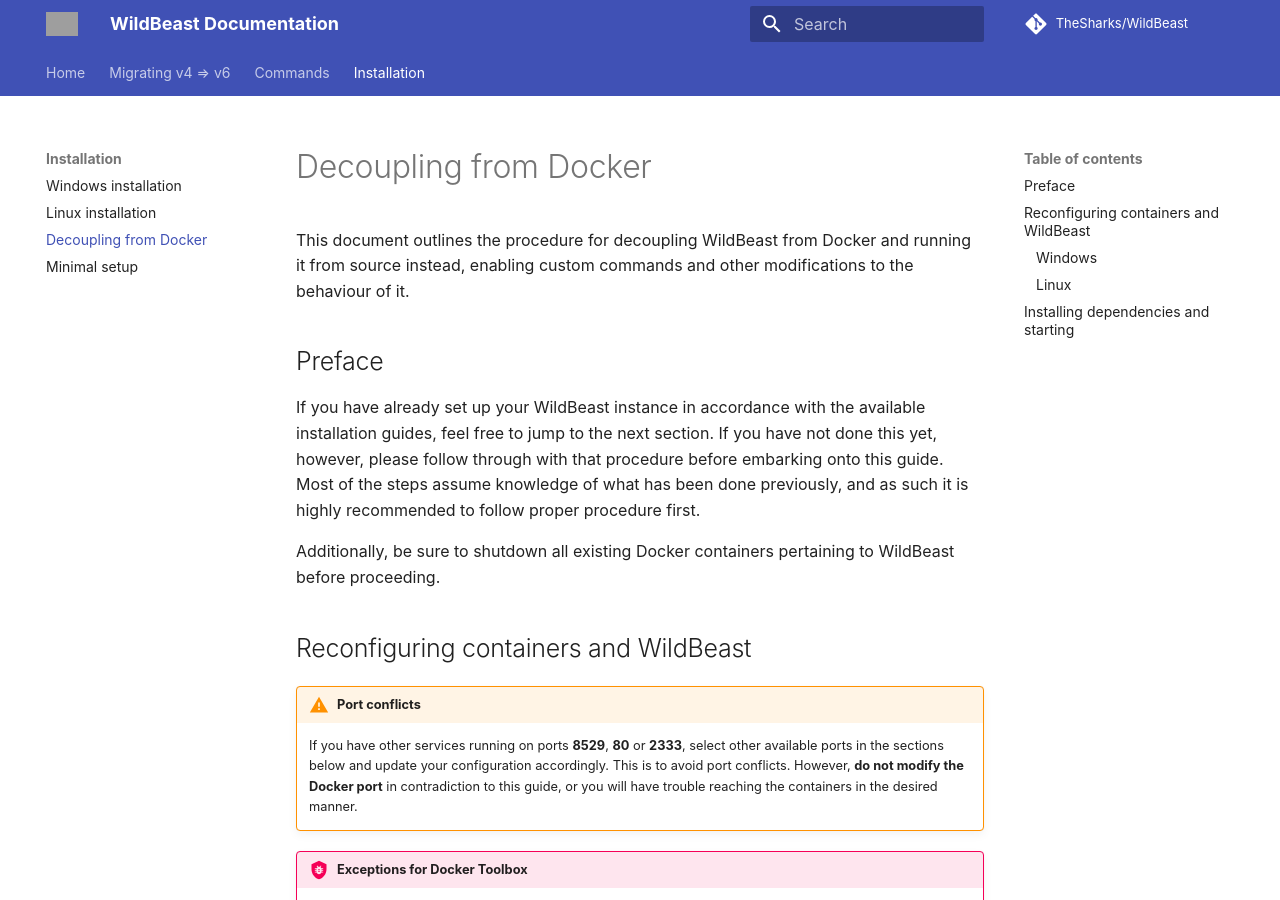
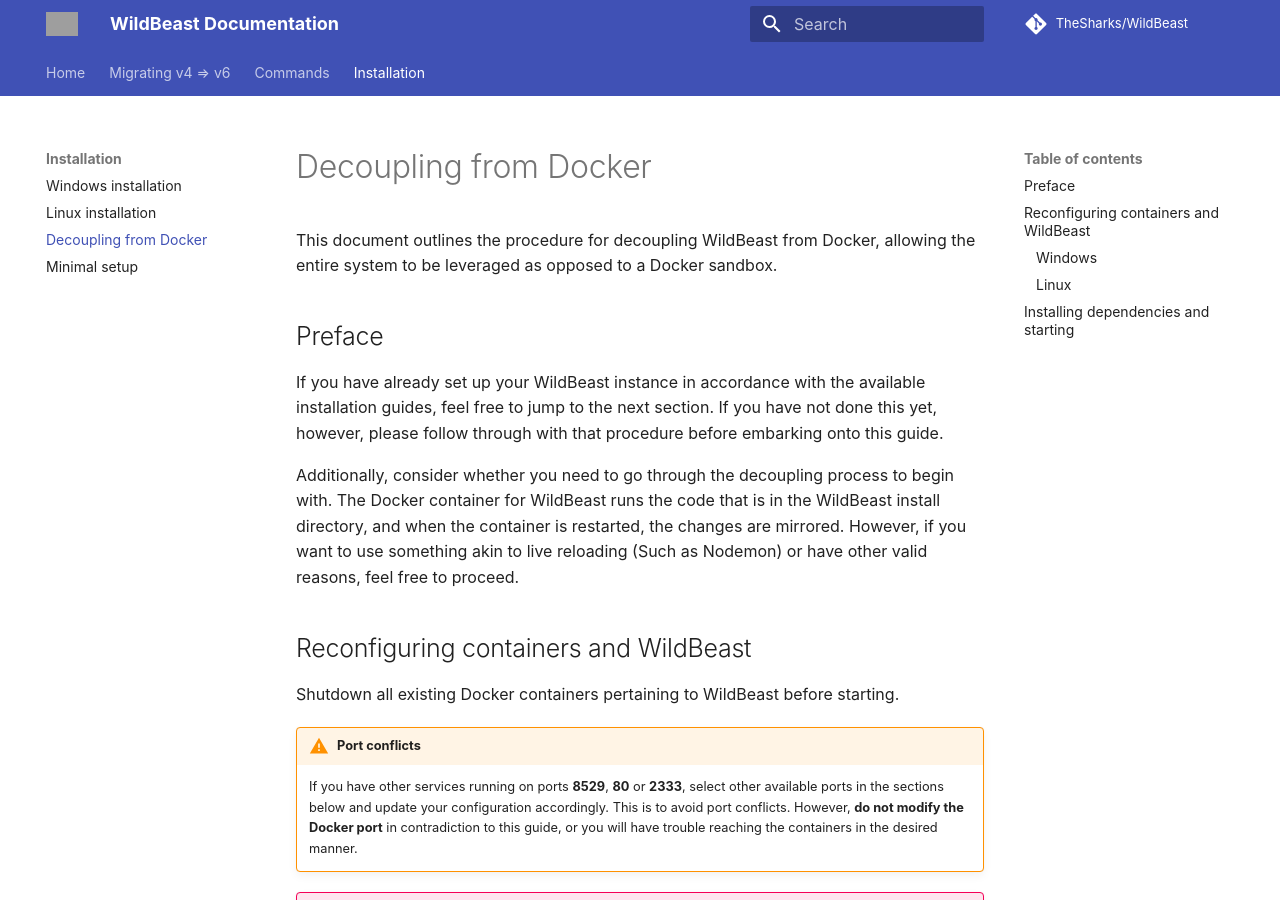
Before and after one commit to TheSharks/WildBeast, an MkDocs documentation site: the page built from docs/decoupling.md, in a window 1280 px wide and 900 px high. Built offline with MkDocs 1.6.1 and Material for MkDocs 9.7.7, drawn with Linux system fonts in a browser that asks for light colours; some web fonts are replaced; comment, search, counter and statistics services are not loaded; old or Windows-style settings are respelled for this version of MkDocs; grey boxes are pictures that could not be loaded.

Commit message:
Proposal: Replace local build with volume-based system
* This proposed change replaces the on-demand builds (Which take considerably longer and are more cumbersome for end users) with a system where a volume is mounted such that changes made to the source code will be reflected in the Docker container immediately
* Updated guides in accordance to above
* Misc fixes and updates

```diff
--- a/docker-compose.yml
+++ b/docker-compose.yml
@@ -1,7 +1,9 @@
 version: '3'
 services:
   wildbeast:
-    build: .
+    image: dougley/wildbeast
+    volumes:
+      - .:/opt/wildbeast
     env_file:
       - .env
     links:
--- a/docs/decoupling.md
+++ b/docs/decoupling.md
@@ -3,15 +3,17 @@ description: Instructions on running WildBeast from source instead of from Docke
 path: tree/master/docs
 source: decoupling.md
 
-This document outlines the procedure for decoupling WildBeast from Docker and running it from source instead, enabling custom commands and other modifications to the behaviour of it.
+This document outlines the procedure for decoupling WildBeast from Docker, allowing the entire system to be leveraged as opposed to a Docker sandbox.
 
 ## Preface
 
-If you have already set up your WildBeast instance in accordance with the available installation guides, feel free to jump to the next section. If you have not done this yet, however, please follow through with that procedure before embarking onto this guide. Most of the steps assume knowledge of what has been done previously, and as such it is highly recommended to follow proper procedure first.
+If you have already set up your WildBeast instance in accordance with the available installation guides, feel free to jump to the next section. If you have not done this yet, however, please follow through with that procedure before embarking onto this guide.
 
-Additionally, be sure to shutdown all existing Docker containers pertaining to WildBeast before proceeding.
+Additionally, consider whether you need to go through the decoupling process to begin with. The Docker container for WildBeast runs the code that is in the WildBeast install directory, and when the container is restarted, the changes are mirrored. However, if you want to use something akin to live reloading (Such as Nodemon) or have other valid reasons, feel free to proceed.
 
 ## Reconfiguring containers and WildBeast
+
+Shutdown all existing Docker containers pertaining to WildBeast before starting.
 
 !!! warning "Port conflicts"
     If you have other services running on ports **8529**, **80** or **2333**, select other available ports in the sections below and update your configuration accordingly. This is to avoid port conflicts. However, **do not modify the Docker port** in contradiction to this guide, or you will have trouble reaching the containers in the desired manner.
--- a/mkdocs.yml
+++ b/mkdocs.yml
@@ -10,7 +10,7 @@ edit_uri: edit/master/docs/
 
 copyright: 'Copyright © 2016-2018 TheSharks. "Discord", "Discord App", and any associated logos are registered trademarks of Hammer & Chisel, inc.'
 
-pages:
+nav:
   - Home: 'index.md'
   - Migrating v4 => v6: migrating.md
   - Commands:
```
Also changed, not shown: docs/install_linux.md (+8 -0 lines), docs/install_windows.md (+8 -0 lines), docs/minimal_setup.md (+1 -1 lines).
